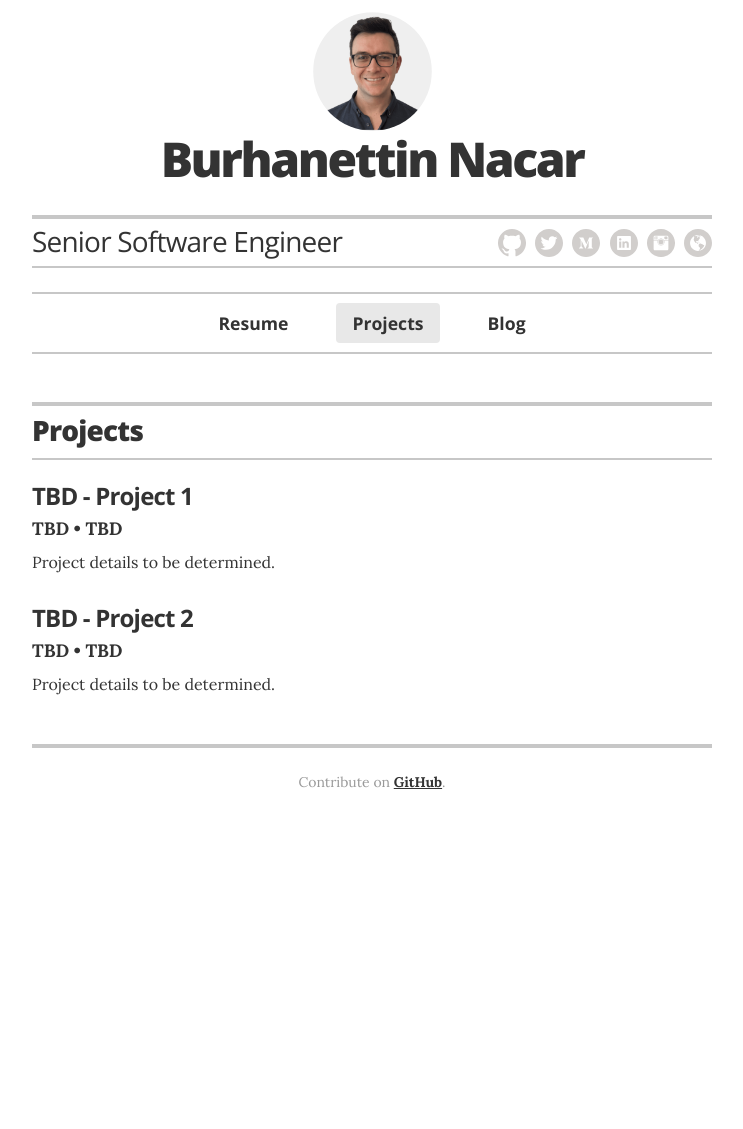
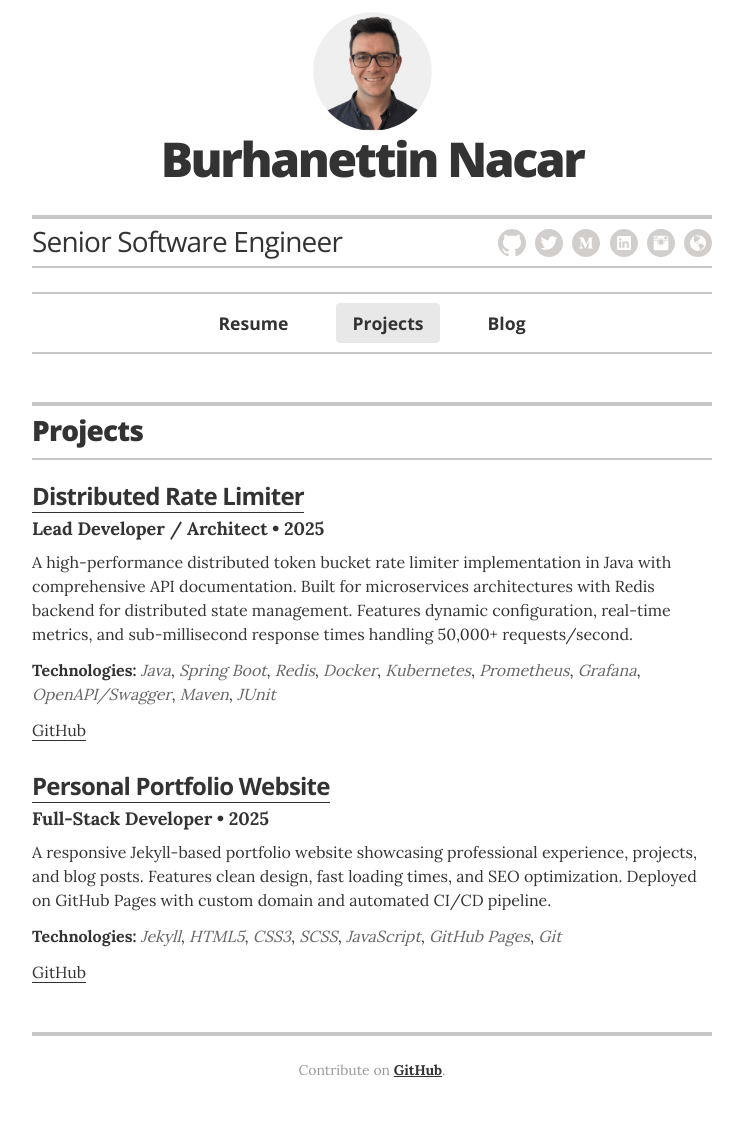
Before and after one commit to uppnrise/uppnrise.github.io, a Jekyll site: the page built from projects/index.html, in a window 1280 px wide. Shown: the whole page, without its empty margins (268-1011 px from the left). Built offline with Jekyll 4.4.1, drawn with Linux system fonts in a browser that asks for light colours; before the commit the page ends 900 px from its top, so only the background shows below that.

Commit message:
Replace TBD project placeholders with detailed entries for Distributed Rate Limiter and Personal Portfolio Website

```diff
--- a/_data/projects.yml
+++ b/_data/projects.yml
@@ -1,11 +1,17 @@
 # Projects
 
-- project: TBD - Project 1
-  role: TBD
-  duration: TBD
-  description: Project details to be determined.
+- project: Distributed Rate Limiter
+  role: Lead Developer / Architect
+  duration: 2025
+  url: https://github.com/uppnrise/distributed-rate-limiter
+  github_url: https://github.com/uppnrise/distributed-rate-limiter
+  description: A high-performance distributed token bucket rate limiter implementation in Java with comprehensive API documentation. Built for microservices architectures with Redis backend for distributed state management. Features dynamic configuration, real-time metrics, and sub-millisecond response times handling 50,000+ requests/second.
+  technologies: [Java, Spring Boot, Redis, Docker, Kubernetes, Prometheus, Grafana, OpenAPI/Swagger, Maven, JUnit]
 
-- project: TBD - Project 2
-  role: TBD
-  duration: TBD
-  description: Project details to be determined.
+- project: Personal Portfolio Website
+  role: Full-Stack Developer
+  duration: 2025
+  url: https://uppnrise.github.io
+  github_url: https://github.com/uppnrise/uppnrise.github.io
+  description: A responsive Jekyll-based portfolio website showcasing professional experience, projects, and blog posts. Features clean design, fast loading times, and SEO optimization. Deployed on GitHub Pages with custom domain and automated CI/CD pipeline.
+  technologies: [Jekyll, HTML5, CSS3, SCSS, JavaScript, GitHub Pages, Git]
```
